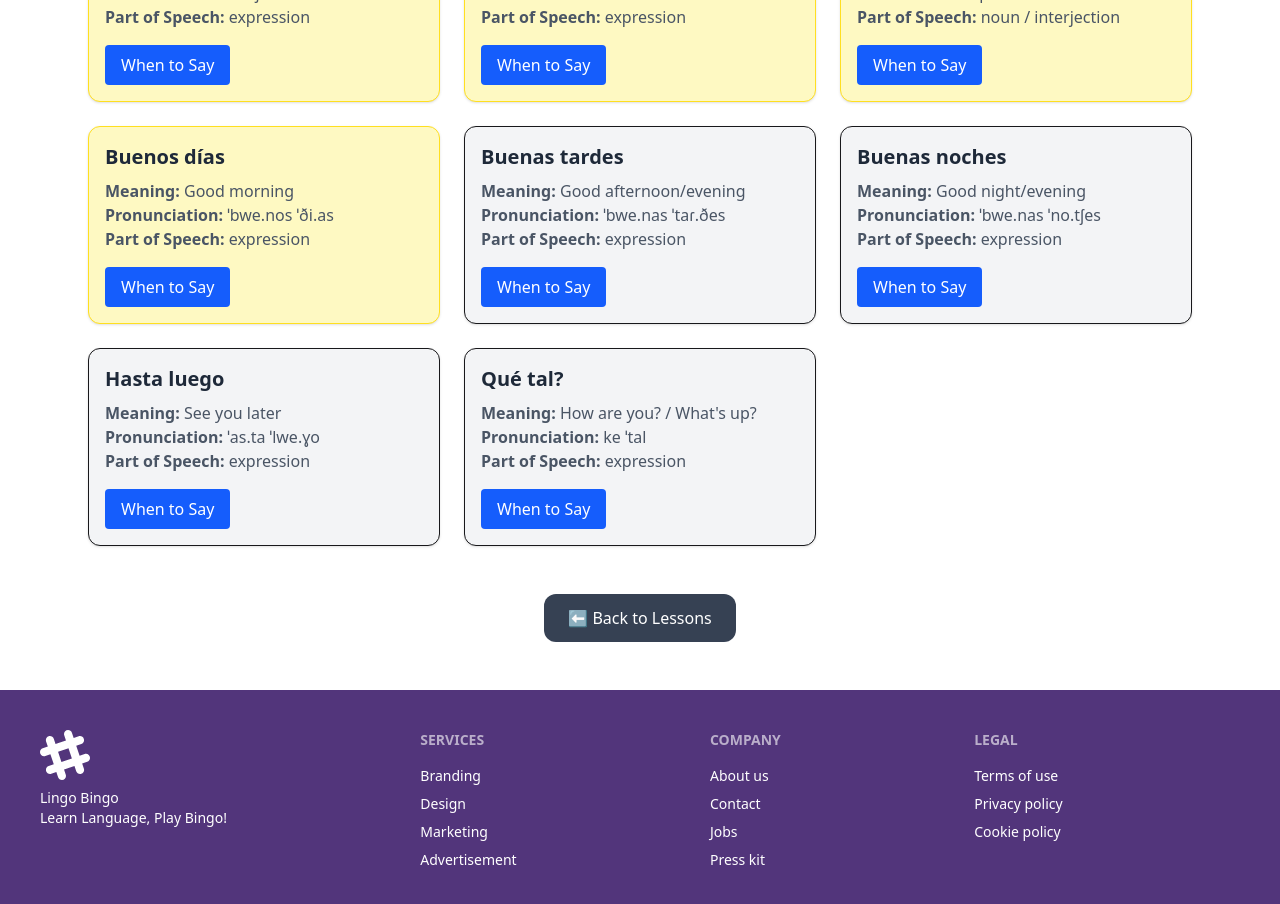
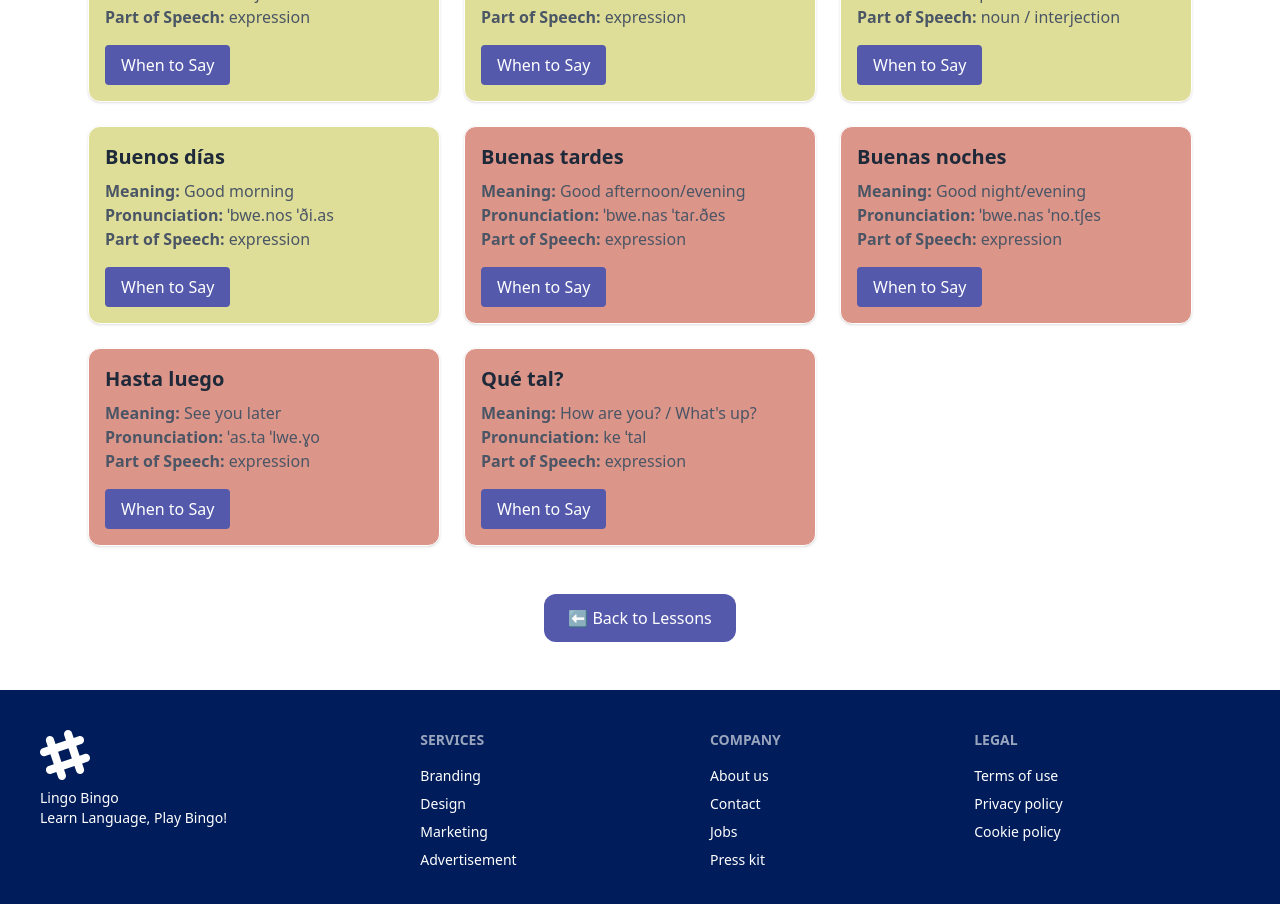
Before and after one commit to Habiburnik/Assignment-10-client, a React (Vite) app: page /lesson/1 in a window 1280 px wide. Shown: the part 720-1624 px from the top of the page. Built offline with nearby package versions, Linux system fonts and the light colour scheme; no server answers; sample sign-in values are in the browser's storage.

Commit message:
updated lesson section

```diff
--- a/src/components/Footer.jsx
+++ b/src/components/Footer.jsx
@@ -2,7 +2,7 @@ import React from 'react';
 
 const Footer = () => {
     return (
-        <footer className="footer bg-[#52357B] text-white sm:footer-horizontal p-10">
+        <footer className="footer bg-[#001c5a] text-white sm:footer-horizontal p-10">
             <aside>
                 <svg
                     width="50"
--- a/src/components/Main.jsx
+++ b/src/components/Main.jsx
@@ -21,7 +21,7 @@ const Main = () => {
             <div className="carousel  w-full max-h-[500px]">
                 <div id="slide1" className="carousel-item relative w-full">
                     <img
-                        src={slider5}
+                        src={slider4}
                         className="w-full" />
                     <div className="absolute left-5 right-5 top-1/2 flex -translate-y-1/2 transform justify-between">
                         <a href="#slide4" className="btn btn-circle">❮</a>
@@ -30,7 +30,7 @@ const Main = () => {
                 </div>
                 <div id="slide2" className="carousel-item relative w-full">
                     <img
-                        src={slider4}
+                        src={slider5}
                         className="w-full" />
                     <div className="absolute left-5 right-5 top-1/2 flex -translate-y-1/2 transform justify-between">
                         <a href="#slide1" className="btn btn-circle">❮</a>
@@ -71,7 +71,7 @@ const Main = () => {
 
                         <Link
                             to="/lessons"
-                            className="inline-block mt-6 px-6 py-3 bg-[#5459AC] hover:bg-[#52357B] text-white text-lg font-medium rounded-xl transition"
+                            className="inline-block mt-6 px-6 py-3 bg-[#5459AC] hover:bg-[#001c5a] text-white text-lg font-medium rounded-xl transition"
                         >
                             Start Learning Now
                         </Link>
--- a/src/components/Navbar.jsx
+++ b/src/components/Navbar.jsx
@@ -18,7 +18,7 @@ const Navbar = () => {
 
 
     return (
-        <div className="navbar bg-[#52357B] text-white shadow-sm flex justify-between text-xl lg:text-xl">
+        <div className="navbar bg-[#001c5a] text-white shadow-sm flex justify-between text-xl lg:text-xl">
             <div className="navbar-start max-w-[150px]">
                 <div className="dropdown">
                     <div tabIndex={0} role="button" className="btn btn-ghost lg:hidden">
--- a/src/components/pages/LessonPage.jsx
+++ b/src/components/pages/LessonPage.jsx
@@ -5,9 +5,9 @@ import Loading from './Loading';
 
 
 const difficultyColors = {
-  easy: 'bg-green-100 border-green-300',
-  medium: 'bg-yellow-100 border-yellow-300',
-  hard: 'bg-red-100 border-red-300',
+  easy: 'bg-[#9dc399] border-white ',
+  medium: 'bg-[#dfde98] border-white ',
+  difficult: 'bg-[#dc9589] border-white',
 };
 
 const Lesson = () => {
@@ -75,7 +75,7 @@ const Lesson = () => {
 
             <button
               onClick={() => openModal(word)}
-              className="mt-4 cursor-pointer inline-block bg-blue-600 text-white px-4 py-2 rounded hover:bg-blue-700 transition"
+              className="mt-4 cursor-pointer inline-block bg-[#5459AC] hover:bg-[#001c5a] text-white px-4 py-2 rounded  transition"
             >
               When to Say
             </button>
@@ -109,7 +109,7 @@ const Lesson = () => {
       <div className="mt-12 text-center">
         <button
           onClick={goBack}
-          className="bg-gray-700 text-white px-6 py-3 rounded-xl hover:bg-gray-800 transition"
+          className="bg-[#5459AC] cursor-pointer hover:bg-[#001c5a] text-white px-6 py-3 rounded-xl  transition"
         >
           ⬅️ Back to Lessons
         </button>
--- a/src/components/pages/Lessons.jsx
+++ b/src/components/pages/Lessons.jsx
@@ -5,7 +5,7 @@ import Loading from './Loading';
 
 const Lessons = () => {
 
-  const {user, loading } = useContext(AuthContext);
+  const { user, loading } = useContext(AuthContext);
 
 
   const navigate = useNavigate();
@@ -24,16 +24,16 @@ const Lessons = () => {
     }
   };
 
-  if (loading){
+  if (loading) {
     return (<Loading></Loading>
     )
-    }else
+  } else
 
     return (
       <section className="py-16 px-4 max-w-6xl mx-auto">
         {/* Page Title */}
         <h1 className="text-4xl font-bold text-center text-gray-800 mb-12">
-        <span className='text-3xl'>📘</span> Let’s Learn Spanish
+          Let’s Learn Spanish
         </h1>
 
         {/* Lessons Cards */}
@@ -42,7 +42,7 @@ const Lessons = () => {
             <div
               key={lessonNo}
               onClick={() => handleLessonClick(lessonNo)}
-            className="cursor-pointer p-6 bg-base-200 rounded-xl shadow hover:shadow-lg transition text-center font-medium text-lg text-red-600 hover:bg-red-50"
+              className="cursor-pointer p-6 bg-[#648DB3] rounded-xl shadow hover:shadow-lg transition text-center font-medium text-lg text-white hover:bg-[#001c5a]"
             >
               Lesson {lessonNo}
             </div>
@@ -68,7 +68,7 @@ const Lessons = () => {
         <div className="text-center mt-10">
           <button
             onClick={handleViewMore}
-          className="bg-red-500 text-white px-6 py-3 text-lg rounded-xl hover:bg-red-600 transition"
+            className="bg-[#5459AC] hover:bg-[#001c5a] text-white px-6 py-3 text-lg rounded-xl transition"
           >
             View More Tutorials
           </button>
```
Lines whose indentation alone changed are shown as unchanged.
